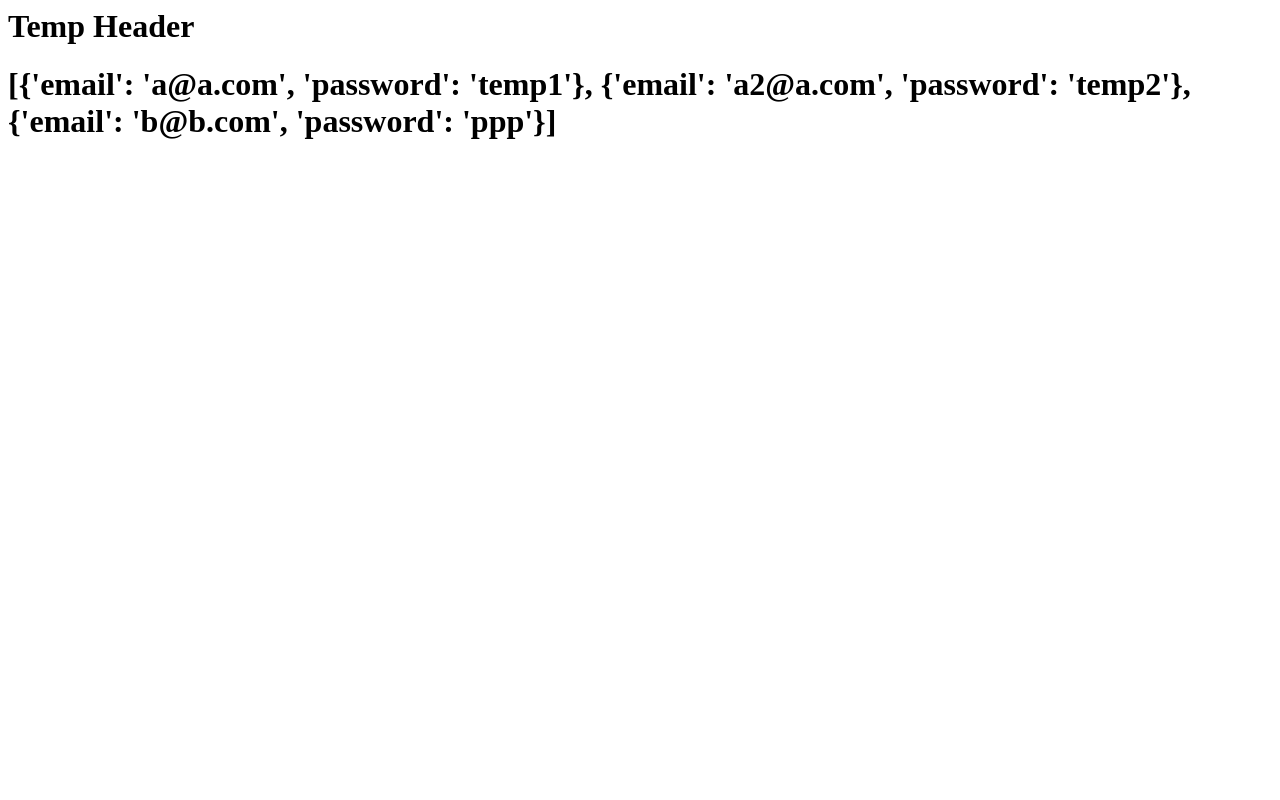
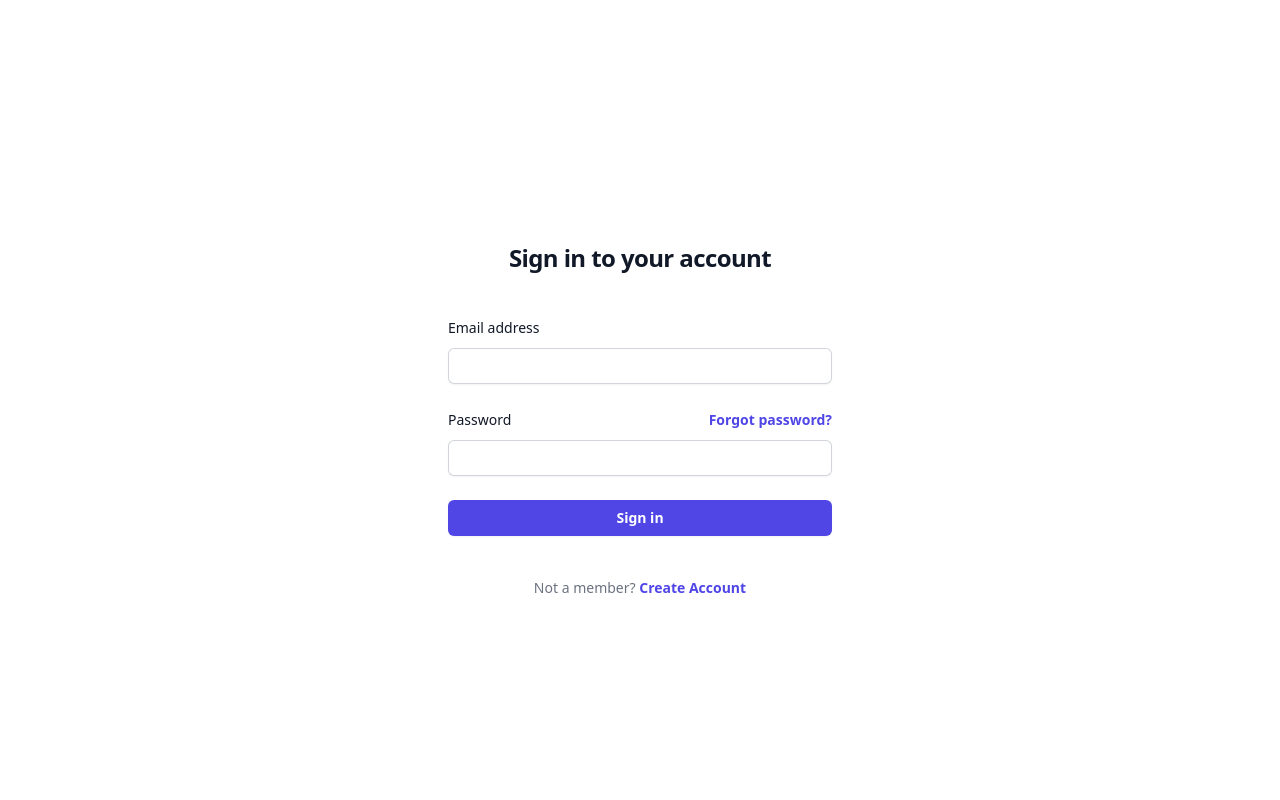
Before and after one commit to Sarvesh-Sathish/graphql-task-management-system, a Flask app: page / in a window 1280 px wide. Run offline with Flask 3, Linux system fonts and the light colour scheme.

Commit message:
added pre-existing html code

```diff
--- a/app.py
+++ b/app.py
@@ -14,7 +14,7 @@ def hello_world():
     if q.resolve_user(None, newEmail) is None:
         CreateUser.mutate(None, None, newEmail, newPass)
     message = str(q.resolve_users(None))
-    return render_template('index.html', message = message)
+    return render_template('signup.html', message = message)
 
 if __name__ == "__main__":
     app.run(debug=True)
--- a/mutation.py
+++ b/mutation.py
@@ -16,4 +16,4 @@ class CreateUser(Mutation):
 
 
 class Mutation(ObjectType):
-    create_user = CreateUser.Field() #? Mutation probably has a .field() parameter
+    create_user = CreateUser.Field()
--- a/templates/index.html
+++ b/templates/index.html
@@ -1,5 +1,6 @@
 <html>
     <head>
+        <link href="https://unpkg.com/tailwindcss@^1.0/dist/tailwind.min.css" rel="stylesheet">
         <h1>Temp Header</h1>
     </head>
     <h1>
--- a/templates/signup.html
+++ b/templates/signup.html
@@ -0,0 +1,44 @@
+<html>
+    <head>
+        <link href="https://unpkg.com/tailwindcss@^1.0/dist/tailwind.min.css" rel="stylesheet">
+    </head>
+    <body>
+        <div class="flex min-h-full flex-col justify-center px-6 py-12 lg:px-8">
+            <div class="sm:mx-auto sm:w-full sm:max-w-sm">
+              <h2 class="mt-10 text-center text-2xl font-bold leading-9 tracking-tight text-gray-900">Sign in to your account</h2>
+            </div>
+
+            <div class="mt-10 sm:mx-auto sm:w-full sm:max-w-sm">
+              <form class="space-y-6" action="#" method="POST">
+                <div>
+                  <label for="email" class="block text-sm font-medium leading-6 text-gray-900">Email address</label>
+                  <div class="mt-2">
+                    <input id="email" name="email" type="email" autocomplete="email" required class="block w-full rounded-md border-0 py-1.5 text-gray-900 shadow-sm ring-1 ring-inset ring-gray-300 placeholder:text-gray-400 focus:ring-2 focus:ring-inset focus:ring-indigo-600 sm:text-sm sm:leading-6">
+                  </div>
+                </div>
+
+                <div>
+                  <div class="flex items-center justify-between">
+                    <label for="password" class="block text-sm font-medium leading-6 text-gray-900">Password</label>
+                    <div class="text-sm">
+                      <a href="#" class="font-semibold text-indigo-600 hover:text-indigo-500">Forgot password?</a>
+                    </div>
+                  </div>
+                  <div class="mt-2">
+                    <input id="password" name="password" type="password" autocomplete="current-password" required class="block w-full rounded-md border-0 py-1.5 text-gray-900 shadow-sm ring-1 ring-inset ring-gray-300 placeholder:text-gray-400 focus:ring-2 focus:ring-inset focus:ring-indigo-600 sm:text-sm sm:leading-6">
+                  </div>
+                </div>
+
+                <div>
+                  <button type="submit" class="flex w-full justify-center rounded-md bg-indigo-600 px-3 py-1.5 text-sm font-semibold leading-6 text-white shadow-sm hover:bg-indigo-500 focus-visible:outline focus-visible:outline-2 focus-visible:outline-offset-2 focus-visible:outline-indigo-600">Sign in</button>
+                </div>
+              </form>
+
+              <p class="mt-10 text-center text-sm text-gray-500">
+                Not a member?
+                <a href="#" class="font-semibold leading-6 text-indigo-600 hover:text-indigo-500">Create Account</a>
+              </p>
+            </div>
+          </div>
+    </body>
+</html>
```
